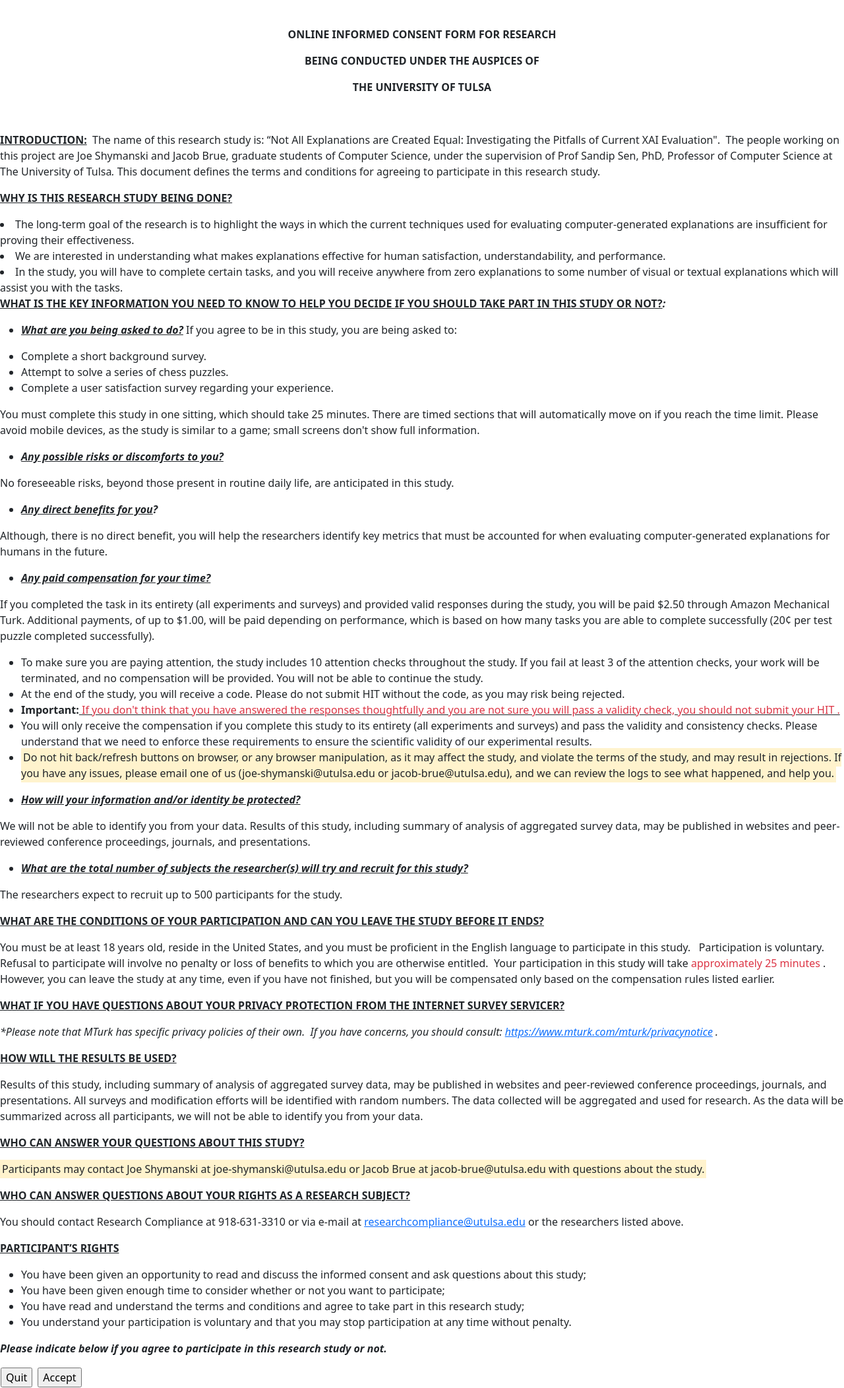
After one commit to Shymkis/chess-puzzle-explainer, a Flask app: template templates/InformedConsent.html in a window 1280 px wide. The commit adds this page. Shown: the whole page at 66% size. Run offline with Flask 3, Linux system fonts and the light colour scheme; the template is opened without the code that fills it, so the values that code supplies are empty; some libraries are stand-ins or nearby versions.

Commit message:
Consent, Login, and gitignore
Updated gitignore to include venv. Adapted login.html to our study. Added InformedConsent adapted to our study. Added surveys, not yet adapted to our study.

```diff
--- /dev/null
+++ b/templates/InformedConsent.html
@@ -0,0 +1,134 @@
+<!DOCTYPE html>
+<html>
+<head>
+{#<link crossorigin=\"anonymous\" href=\"https://maxcdn.bootstrapcdn.com/bootstrap/3.0.3/css/bootstrap.min.css\" integrity=\"sha384-IS73LIqjtYesmURkDE9MXKbXqYA8rvKEp/ghicjem7Vc3mGRdQRptJSz60tvrB6+\" rel=\"stylesheet\">#}
+<link rel="stylesheet" href="{{ url_for('static', filename='files/bootstrap.min.css') }}">
+<style>
+table.table1 tr td {
+ border: 1px solid black;
+ text-align: center;
+ margin: 0px auto;
+}
+
+</style>
+
+<meta charset="ISO-8859-1">
+{#<link rel="stylesheet" href="https://maxcdn.bootstrapcdn.com/bootstrap/3.3.7/css/bootstrap.min.css" integrity="sha384-BVYiiSIFeK1dGmJRAkycuHAHRg32OmUcww7on3RYdg4Va+PmSTsz/K68vbdEjh4u" crossorigin="anonymous">#}
+
+<title>Informed Consent</title>
+<style>
+       .bodyColor {
+  background-color: 	#E8E8E8;
+}
+</style>
+</head>
+<body class="bg-white">
+	<div id="container" >
+
+			<div id="header"></div>
+
+		        <div id="main">
+
+<p><strong>&nbsp;</strong></p>
+<p style="text-align: center;"><strong>ONLINE INFORMED CONSENT FORM FOR RESEARCH </strong></p>
+<p style="text-align: center;"><strong>BEING CONDUCTED UNDER THE AUSPICES OF</strong></p>
+<p style="text-align: center;"><strong>THE UNIVERSITY OF TULSA</strong></p>
+<p>&nbsp;</p>
+<p><strong><u>INTRODUCTION:</u></strong>&nbsp; The name of this research study is:
+    &ldquo;Not All Explanations are Created Equal: Investigating the Pitfalls of Current XAI Evaluation".&nbsp;
+        The people working on this project are Joe Shymanski and Jacob Brue, graduate students of Computer Science, under the supervision of Prof Sandip Sen, PhD, Professor of Computer Science at The University of Tulsa<em>.</em> This document defines the terms and conditions for agreeing to participate in this research study.</p>
+<p><strong><u>WHY IS THIS RESEARCH STUDY BEING DONE?</u></strong></p>
+<li>The long-term goal of the research is to highlight the ways in which the current techniques used for evaluating computer-generated explanations are insufficient for proving their effectiveness. </li>
+<li> We are interested in understanding what makes explanations effective for human satisfaction, understandability, and performance. </li>
+<li> In the study, you will have to complete certain tasks, and you will receive anywhere from zero explanations to some number of visual or textual explanations which will assist you with the tasks. </li>
+</ul>
+<p><strong><u>WHAT IS THE KEY INFORMATION YOU NEED TO KNOW TO HELP YOU DECIDE IF YOU SHOULD TAKE PART IN THIS STUDY OR NOT?</u></strong><strong><em>:</em></strong></p>
+<ul>
+<li><strong><em><u>What are you being asked to do?</u></em></strong> If you agree to be in this study, you are being asked to:</li>
+</ul>
+<p>
+    <ul>
+        <li>Complete a short background survey. </li>
+        <li>Attempt to solve a series of chess puzzles. </li>
+        <li>Complete a user satisfaction survey regarding your experience. </li>
+    </ul>
+    You must complete this study in one sitting, which should take 25 minutes. There are timed sections that will
+    automatically move on if you reach the time limit. Please avoid mobile devices, as the study is similar to a game; small screens don't show full information.
+</p>
+<ul>
+<li><strong><em><u>Any possible risks or discomforts to you?</u></em></strong></li>
+</ul>
+<p>No foreseeable risks, beyond those present in routine daily life, are anticipated in this study.</p>
+<ul>
+<li><strong><em><u>Any direct benefits for you</u></em></strong><strong><em>?</em></strong></li>
+</ul>
+<p>Although, there is no direct benefit, you will help the researchers identify key metrics that must be accounted for when evaluating computer-generated explanations for humans in the future. </p>
+<ul>
+<li><strong><em><u>Any paid compensation for your time?</u></em></strong></li>
+</ul>
+<p>If you completed the task in its entirety (all experiments and surveys) and provided valid responses
+    during the study, you will be paid $2.50 through Amazon Mechanical Turk. Additional payments, of up
+    to $1.00, will be paid depending on performance, which is based on how many tasks you are able to
+    complete successfully (20&cent per test puzzle completed successfully).
+</p>
+<ul>
+<li>To make sure you are paying attention, the study includes 10 attention checks throughout the study. If you fail at least 3 of the attention checks, your work will be terminated, and no compensation will be provided. You will not be able to continue the study. </u></li>
+<li>At the end of the study, you will receive a code. Please do not submit HIT without the code, as you may risk being rejected. </li>
+<li><strong>Important:</strong><u> <span class="text-danger"> If you don't think that you have answered the responses thoughtfully
+    and you are not sure you will pass a validity check, you should not submit your HIT .</span></u></li>
+<li>
+    You will only receive the compensation if you complete this study to its entirety (all experiments and surveys)
+    and pass the validity and consistency checks.
+    Please understand that we need to enforce these requirements to ensure the scientific validity of our experimental results.</li>
+<li> <mark>Do not hit back/refresh buttons on browser, or any browser manipulation, as it may affect the study, and violate the terms of the study, and may result in rejections.
+    If you have any issues, please email one of us (joe-shymanski@utulsa.edu or jacob-brue@utulsa.edu), and we can review the logs to see what happened, and help you.</mark></li>
+</ul>
+<ul>
+<li><strong><em><u>How will your information and/or identity be protected? </u></em></strong></li>
+</ul>
+<p>We will not be able to identify you from your data. Results of this study, including summary of analysis of aggregated survey data, may be published in websites and peer-reviewed conference proceedings, journals, and presentations.</p>
+<ul>
+<li><strong><em><u>What are the total number of subjects the researcher(s) will try and recruit for this study?</u></em></strong></li>
+</ul>
+<p>The researchers expect to recruit up to 500 participants for the study.</p>
+<p><strong><u>WHAT ARE THE CONDITIONS OF YOUR PARTICIPATION AND CAN YOU LEAVE THE STUDY BEFORE IT ENDS?</u></strong><em>&nbsp; </em></p>
+<p>You must be at least 18 years old, reside in the United States, and you must be proficient in the English language to participate in this study. <em>&nbsp;
+</em>Participation is voluntary.&nbsp; Refusal to participate will involve no penalty or loss of benefits to which you are otherwise entitled.&nbsp;
+    Your participation in this study will take <span class="text-danger"> approximately 25 minutes</span> .
+    However, you can leave the study at any time, even if you have not finished,
+    but you will be compensated only based on the compensation rules listed earlier.</p>
+<p><strong><u>WHAT IF YOU HAVE QUESTIONS ABOUT YOUR PRIVACY PROTECTION FROM THE INTERNET SURVEY SERVICER?</u></strong>&nbsp;</p>
+<p><em>*Please note that MTurk has specific privacy policies of their own.&nbsp; If you have concerns, you should consult: </em><a href="https://www.mturk.com/mturk/privacynotice"><em>https://www.mturk.com/mturk/privacynotice</em></a><em> .</em></p>
+<p><strong><u>HOW WILL THE RESULTS BE USED? </u></strong></p>
+<p>Results of this study, including summary of analysis of aggregated survey data, may be published in websites and peer-reviewed conference proceedings, journals, and presentations. All surveys and modification efforts will be identified with random numbers. The data collected will be aggregated and used for research. As the data will be summarized across all participants, we will not be able to identify you from your data.</p>
+<p><strong><u>WHO CAN ANSWER YOUR QUESTIONS ABOUT THIS STUDY?</u></strong>&nbsp;</p>
+                    <p><mark>Participants may contact Joe Shymanski at joe-shymanski@utulsa.edu or Jacob Brue at jacob-brue@utulsa.edu with questions about the study.</mark></p>
+<p><strong><u>WHO CAN ANSWER QUESTIONS ABOUT YOUR RIGHTS AS A RESEARCH SUBJECT?</u></strong></p>
+<p>You should contact Research Compliance at 918-631-3310 or via e-mail at <a href="mailto:researchcompliance@utulsa.edu">researchcompliance@utulsa.edu</a> or the researchers listed above. </p>
+<p><strong><u>PARTICIPANT&rsquo;S RIGHTS</u></strong></p>
+<ul>
+<li>You have been given an opportunity to read and discuss the informed consent and ask questions about this study;</li>
+<li>You have been given enough time to consider whether or not you want to participate;</li>
+<li>You have read and understand the terms and conditions and agree to take part in this research study;</li>
+<li>You understand your participation is voluntary and that you may stop participation at any time without penalty.</li>
+</ul>
+<p><strong><em>Please indicate below if you agree to participate in this research study or not.</em></strong></p>
+				<table>
+					<tr>
+						<td><input type="button" value="Quit" onclick="window.location='https://worker.mturk.com/'" ></td>
+						<td></td>
+						<td></td>
+						<td></td>
+{#						<td><input type="button" value="Accept" onclick="window.location='/id'" ></td>#}
+                        <td><input type="button" value="Accept" onclick="window.location.href='{{ url_for( 'showid', id_='id123') }}';" ></td>
+					</tr>
+				</table>
+
+				</div>
+
+
+
+			<div id="footer"></div>
+			</div>
+</body>
+</html>
--- a/templates/login.html
+++ b/templates/login.html
@@ -48,7 +48,7 @@
 </head>
 <body>
     <div class="content">
-        <h2>"Addressing Procrastination and Increasing Task Completion Efficiency using AI Agents" Study</h2>
+        <h2>"Not All Explanations are Created Equal: Investigating the Pitfalls of Current XAI Evaluation" Study</h2>
         <h3>Enter your MTurk ID below to begin the experiment.</h3>
         {% with messages = get_flashed_messages() %}
             {% if messages %}
@@ -72,7 +72,7 @@
             <p>
                 <span>
                     <strong>Duration:</strong> This study takes approximately 25 minutes to complete. <br><br>
-                    <strong>Description:</strong> You will complete several tasks with and without the help of AI agents. You will also complete several surveys.<br><br>
+                    <strong>Description:</strong> You will complete several chess puzzles (with the help of an AI agent). You will also complete several surveys.<br><br>
                     <strong>Compensation:</strong> You will get a base compensation of $2.50 for completing the study. You will also get a bonus of up to $1.00 based on your performance.<br><br>
                     <strong>Please carefully review the consent form on the following page for any further information you may need about this study.
                         <br><br> Please complete this study using a PC or similar device (avoid mobile).</strong>
```
Also changed, not shown: templates/postSurvey.html (added, +44 -0 lines), templates/survey.html (added, +336 -0 lines), 1 other file.
